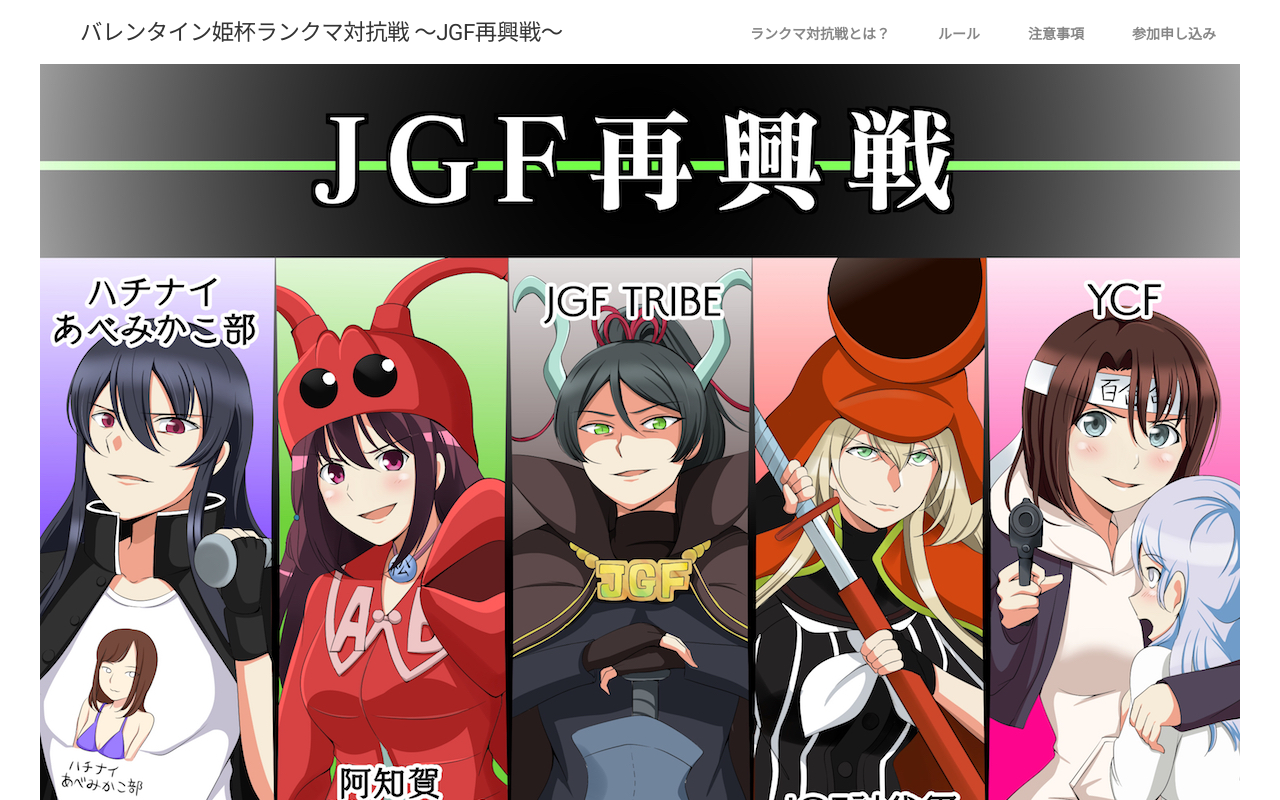
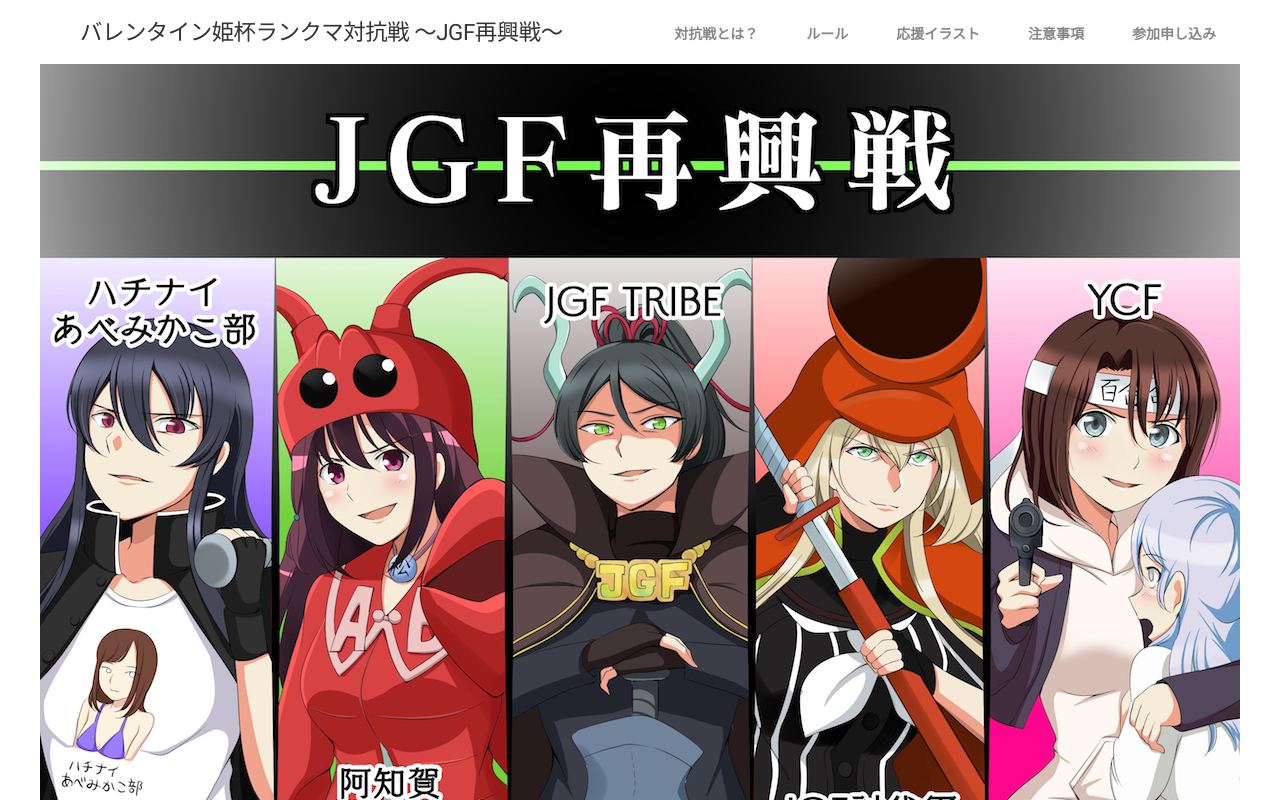
Before and after one commit to akatsuki8989/akatsuki8989.github.io, a plain HTML site: page index.html in a window 1280 px wide. Drawn offline with nearby package versions, Linux system fonts and the light colour scheme.

Commit message:
ナビゲーション追加

```diff
--- a/index.html
+++ b/index.html
@@ -49,8 +49,9 @@
           <!-- Navigation -->
           <div class="android-navigation-container">
             <nav class="android-navigation mdl-navigation">
-              <a class="mdl-navigation__link" href="#what">ランクマ対抗戦とは？</a>
+              <a class="mdl-navigation__link" href="#what">対抗戦とは？</a>
               <a class="mdl-navigation__link" href="#rule">ルール</a>
+              <a class="mdl-navigation__link" href="#illustration">応援イラスト</a></li>
               <a class="mdl-navigation__link" href="#caution">注意事項</a>
               <a class="mdl-navigation__link" href="https://docs.google.com/forms/d/e/1FAIpQLSeDQhTo3D6ekyHZU7YybFS04cz6t3rPXYW3he5N48PZ0Sytug/viewform" target="_blank">参加申し込み</a>
             </nav>
@@ -62,8 +63,9 @@
             <i class="material-icons">menu</i>
           </button>
           <ul class="mdl-menu mdl-js-menu mdl-menu--bottom-right mdl-js-ripple-effect" for="more-button">
-            <li class="mdl-menu__item"><a class="nav-link" href="#what">ランクマ対抗戦とは？</a></li>
+            <li class="mdl-menu__item"><a class="nav-link" href="#what">対抗戦とは？</a></li>
             <li class="mdl-menu__item"><a class="nav-link" href="#rule">ルール</a></li>
+            <li class="mdl-menu__item"><a class="nav-link" href="#illustration">応援イラスト</a></li>
             <li class="mdl-menu__item"><a class="nav-link" href="#caution">注意事項</a></li>
             <li class="mdl-menu__item"><a class="nav-link" href="https://docs.google.com/forms/d/e/1FAIpQLSeDQhTo3D6ekyHZU7YybFS04cz6t3rPXYW3he5N48PZ0Sytug/viewform" target="_blank">参加申し込み</a></li>
           </ul>
```
